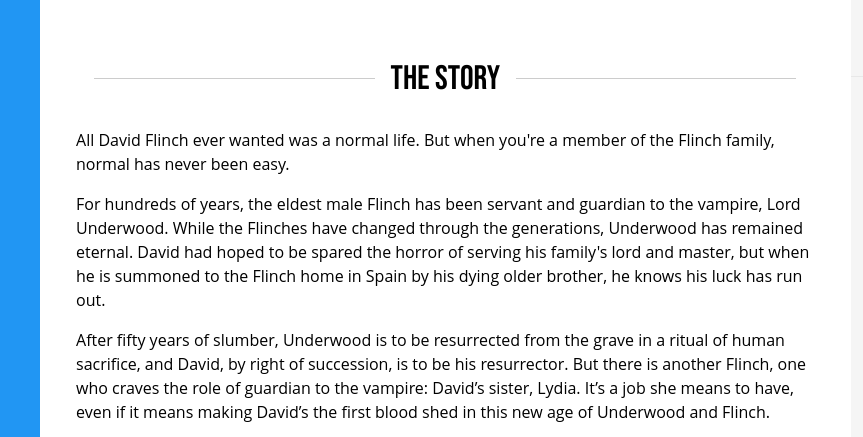
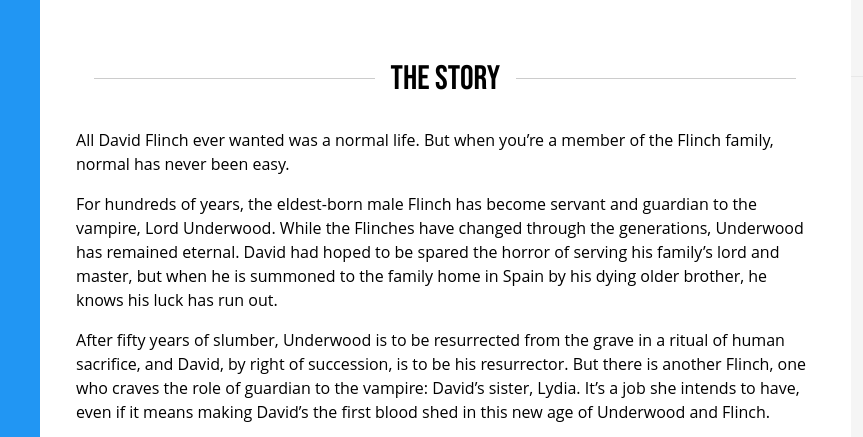
Before and after one commit to captklegg/MBP-2022, a plain HTML site: page about-press.html in a window 1280 px wide. Shown: the part 1164-1601 px from the top of the page, 0-863 px from the left. Drawn offline with Linux system fonts and the light colour scheme.

Commit message:
Update about-press.html

```diff
--- a/about-press.html
+++ b/about-press.html
@@ -147,13 +147,15 @@
 					<p>Underwood and Flinch is a podcast audio novel by English author, Mike Bennett, that was serialised from December 2008 - July 2012. It won the Parsec
 					Award for Best Small Cast Story (Long Form) two years running in 2012 and 2013, and has been downloaded over two million times.</p>
 					<div class="lineHeader" style="margin-top:3em"><h1 class="bebas">The Story</h1></div>
-					<p>All David Flinch ever wanted was a normal life. But when you're a member of the Flinch family, normal has never been easy.</p>
-					For hundreds of years, the eldest male Flinch has been servant and guardian to the vampire, Lord Underwood.
-					While the Flinches have changed through the generations, Underwood has remained eternal. David had hoped to be spared the horror of serving his family's
-					lord and master, but when he is summoned to the Flinch home in Spain by his dying older brother, he knows his luck has run out.</p>
-					<p>After fifty years of slumber, Underwood is to be resurrected from the grave in a ritual of human sacrifice, and David, by right of
-					succession, is to be his resurrector. But there is another Flinch, one who craves the role of guardian to the vampire: David’s sister,
-					Lydia. It’s a job she means to have, even if it means making David’s the first blood shed in this new age of Underwood and Flinch.</p>
+					<p>All David Flinch ever wanted was a normal life. But when you’re a member of the Flinch family, normal has never been easy.</p>
+					<p>For hundreds of years, the eldest-born male Flinch has become servant and guardian to the vampire, Lord Underwood.
+					While the Flinches have changed through the generations, Underwood has remained eternal. David had hoped to be spared
+					the horror of serving his family’s lord and master, but when he is summoned to the family home in Spain by his dying
+					older brother, he knows his luck has run out.</p>
+					<p>After fifty years of slumber, Underwood is to be resurrected from the grave in a ritual of human sacrifice, and David,
+					by right of succession, is to be his resurrector. But there is another Flinch, one who craves the role of guardian to the vampire:
+					David’s sister, Lydia. It’s a job she intends to have, even if it means making David’s the first blood shed in this new age of
+					Underwood and Flinch.</p>
 					<p>Listen to the introductory short story to the world of Underwood and Flinch below, or subscribe to the podcast for more.</p>
 					<!-- Audio player -->
 					<div style="margin: 2em 0">
```
